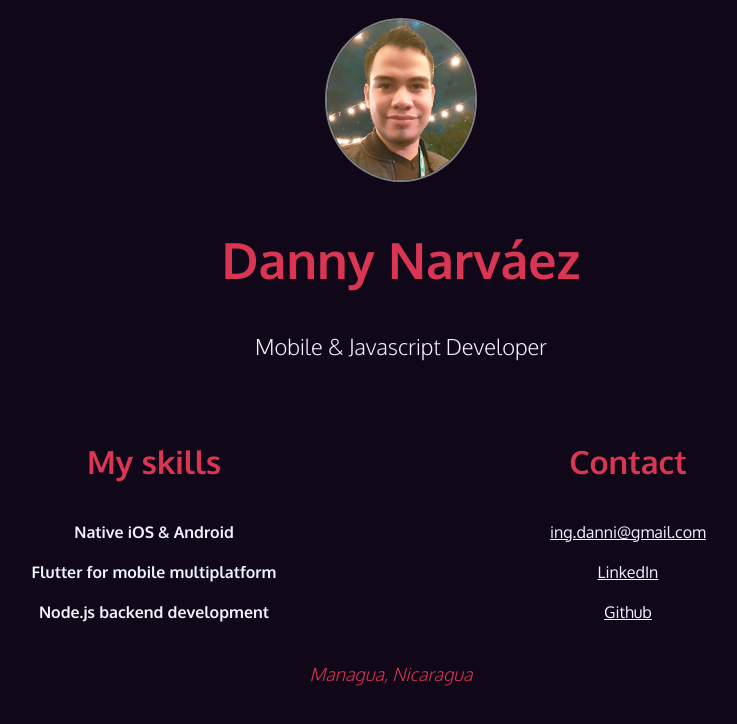
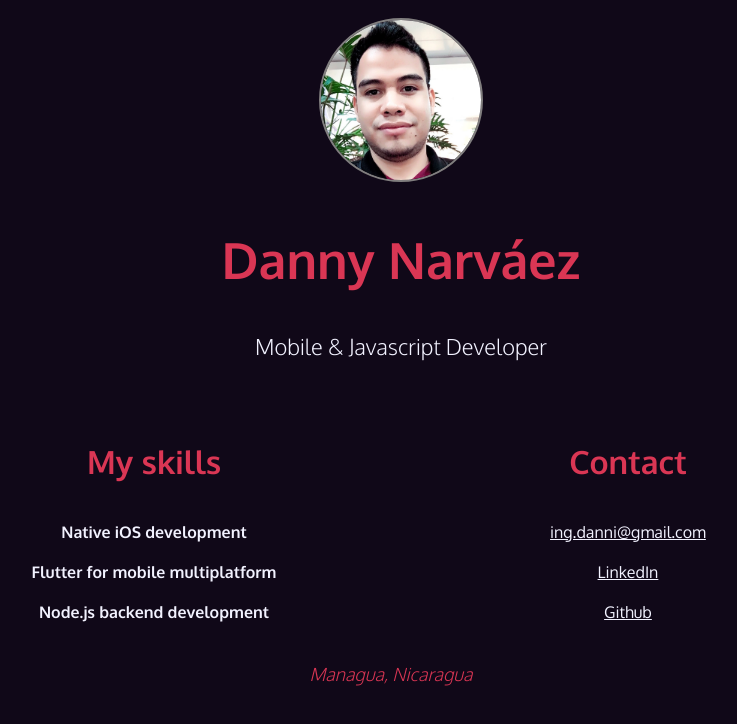
Before and after one commit to ingdanni/ingdanni.github.io, a website: page index.html in a window 1280 px wide. Shown: the whole page, without its empty margins (249-986 px from the left). Drawn offline with Linux system fonts and the light colour scheme.

Commit message:
updated photo

```diff
--- a/index.html
+++ b/index.html
@@ -19,7 +19,7 @@
         <div class="container">
             <div class="row" id="header">
                 <div class="col-12">
-                      <img src="profile.jpg" alt="Danny Narvaez">
+                      <img src="profile3.jpg" alt="Danny Narvaez" id="profile-img">
                       <h1 class="title">Danny Narváez</h1>
                       <h3>Mobile & Javascript Developer</h3>
                 </div>
@@ -35,7 +35,7 @@
             <div class="row" id="info">
                 <div class="col-6">
                     <h2>My skills</h2>
-                    <div class="col-12"><b>Native iOS & Android</b></div>
+                    <div class="col-12"><b>Native iOS development</b></div>
                     <div class="col-12"><b>Flutter for mobile multiplatform</b></div>
                     <div class="col-12"><b>Node.js backend development</b></div>
                 </div>
--- a/style.css
+++ b/style.css
@@ -14,6 +14,11 @@ body {
 
 #info {
   text-align: center;
+}
+
+#profile-img {
+  width: 200px;
+  height: 200px;
 }
 
 h1, h3 {
```
Also changed, not shown: profile3.jpg (added).
